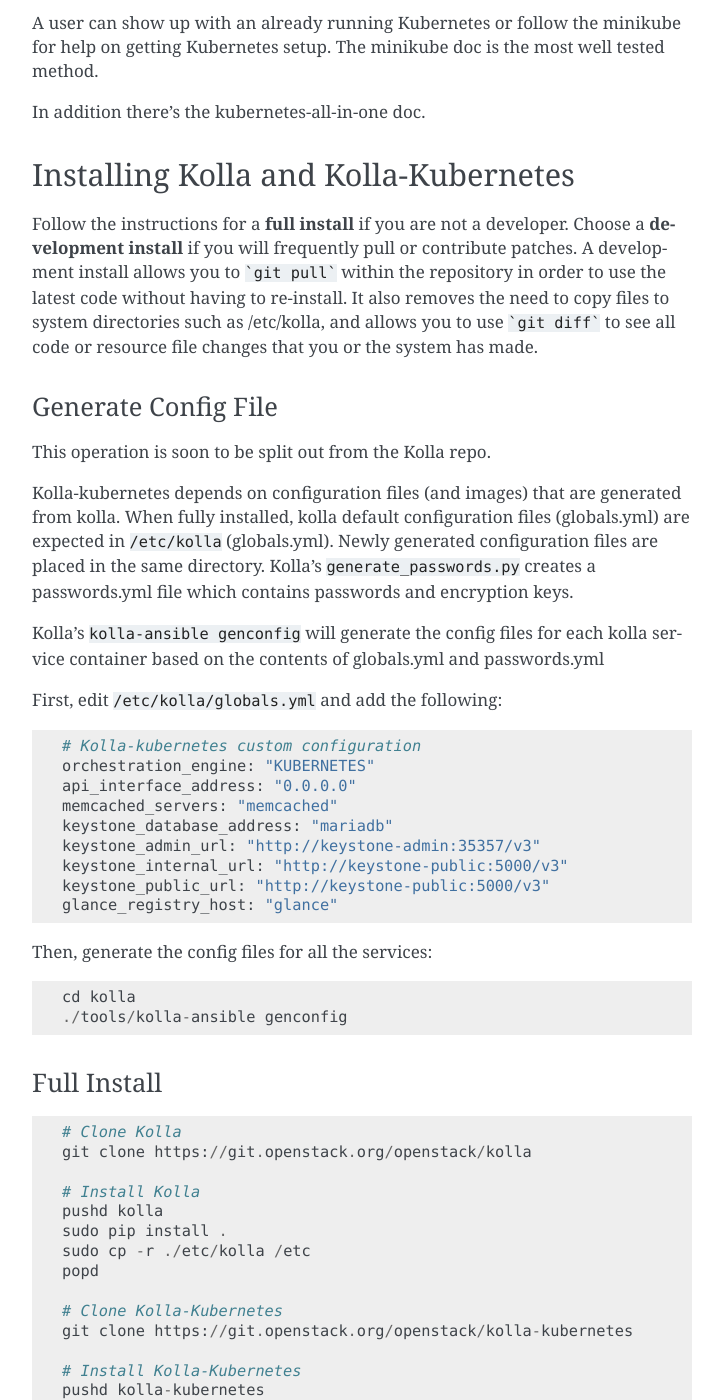
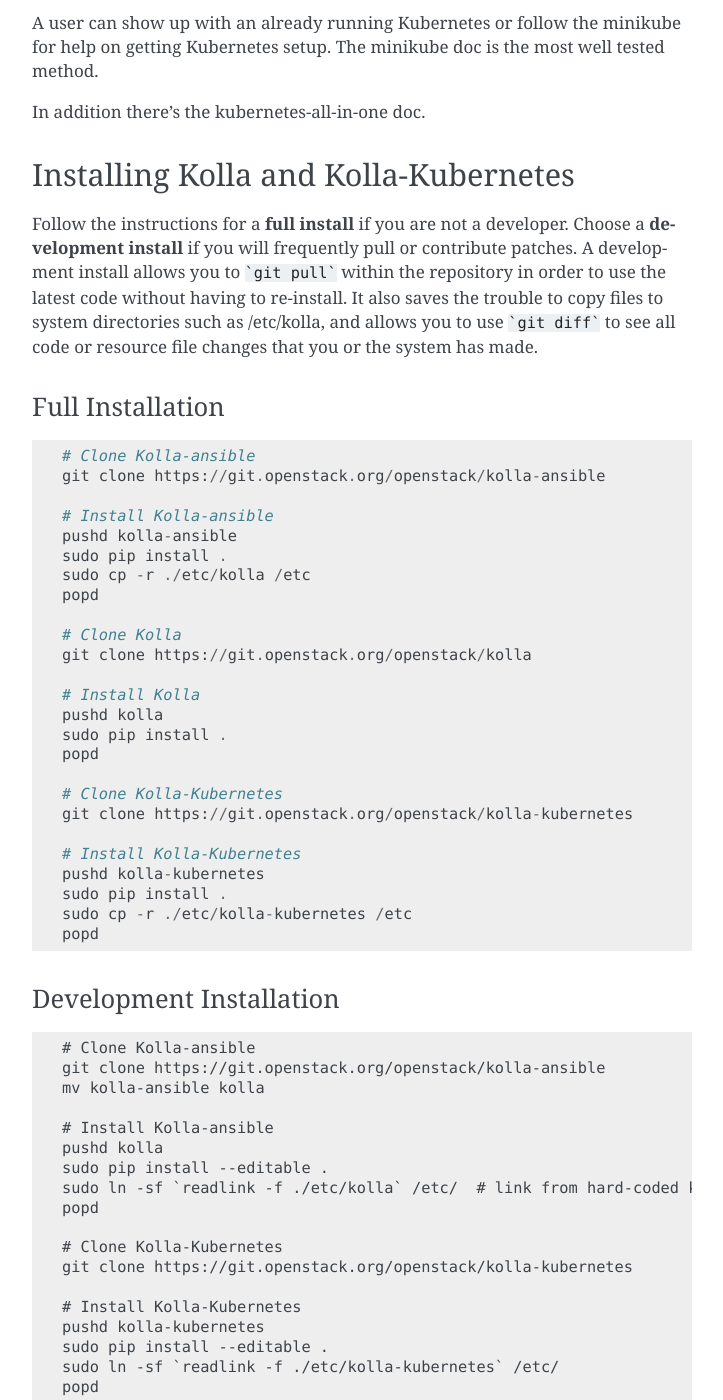
Before and after one commit to openstack-archive/kolla-kubernetes, a Sphinx documentation site: the page built from doc/source/host-setup.rst, in a window 1280 px wide and 1400 px high, scrolled down 1769 px. Shown: the whole window, without its empty margins (388-1111 px from the left). Built offline with Sphinx 7.4.7, drawn with Linux system fonts in a browser that asks for light colours; pages that are not in the unit, such as notebooks, are missing from menus; some of the changed text lies outside the part shown.

Commit message:
Fix different repo issue for documentation
The kolla has been seperated to two different repo kolla and kolla-ansible,
the documentation in kolla-kubernetes needs to be update.

TrivialFix

Change-Id: I3a6fc7d66ec261d33f842cfc437642d27c4c061e

````diff
--- a/doc/source/host-setup.rst
+++ b/doc/source/host-setup.rst
@@ -90,25 +90,90 @@ Follow the instructions for a **full install** if you are not a developer.
 Choose a **development install** if you will frequently pull or contribute
 patches.  A development install allows you to ```git pull``` within the
 repository in order to use the latest code without having to re-install.  It
-also removes the need to copy files to system directories such as /etc/kolla,
+also saves the trouble to copy files to system directories such as /etc/kolla,
 and allows you to use ```git diff``` to see all code or resource file changes
 that you or the system has made.
+
+Full Installation
+-----------------
+
+::
+
+    # Clone Kolla-ansible
+    git clone https://git.openstack.org/openstack/kolla-ansible
+
+    # Install Kolla-ansible
+    pushd kolla-ansible
+    sudo pip install .
+    sudo cp -r ./etc/kolla /etc
+    popd
+
+    # Clone Kolla
+    git clone https://git.openstack.org/openstack/kolla
+
+    # Install Kolla
+    pushd kolla
+    sudo pip install .
+    popd
+
+    # Clone Kolla-Kubernetes
+    git clone https://git.openstack.org/openstack/kolla-kubernetes
+
+    # Install Kolla-Kubernetes
+    pushd kolla-kubernetes
+    sudo pip install .
+    sudo cp -r ./etc/kolla-kubernetes /etc
+    popd
+
+Development Installation
+------------------------
+
+::
+
+    # Clone Kolla-ansible
+    git clone https://git.openstack.org/openstack/kolla-ansible
+    mv kolla-ansible kolla
+
+    # Install Kolla-ansible
+    pushd kolla
+    sudo pip install --editable .
+    sudo ln -sf `readlink -f ./etc/kolla` /etc/  # link from hard-coded kolla-ansible path
+    popd
+
+    # Clone Kolla-Kubernetes
+    git clone https://git.openstack.org/openstack/kolla-kubernetes
+
+    # Install Kolla-Kubernetes
+    pushd kolla-kubernetes
+    sudo pip install --editable .
+    sudo ln -sf `readlink -f ./etc/kolla-kubernetes` /etc/
+    popd
+
+.. NOTE::
+  - Ansible commands (e.g. kolla-ansible) targeting the local machine require
+    sudo because ansible creates ``/etc/.ansible_*`` and
+    ``/etc/kolla/<service>`` files which require root permissions.
+  - Executing local versions of kolla tools ``./tools/kolla-ansible`` instead
+    of from the system path, will locate resource files from relative locations
+    instead of system locations.
+  - The development install will also work with Python virtual environments.
 
 Generate Config File
 --------------------
 
-This operation is soon to be split out from the Kolla repo.
+This operation has been split out from the Kolla repo.
 
 Kolla-kubernetes depends on configuration files (and images) that are generated
-from kolla.  When fully installed, kolla default configuration files
-(globals.yml) are expected in ``/etc/kolla`` (globals.yml).  Newly generated
-configuration files are placed in the same directory.  Kolla's
-``generate_passwords.py`` creates a passwords.yml file which contains passwords
-and encryption keys.
+from kolla-ansible (and kolla).  When fully installed, kolla-ansible default
+configuration files (globals.yml and passwords.yml) are expected in ``/etc/kolla``.
+Newly generated configuration files are placed in the same directory.
+Kolla-ansible's ``generate_passwords.py`` generates passwords and populates the
+already existing passwords.yml file (copied from kolla-ansible/etc/kolla to
+/etc/kolla) which contains passwords and encryption keys.
 
-Kolla's ``kolla-ansible genconfig`` will generate the
+Kolla-ansible's ``kolla-ansible genconfig`` will generate the
 config files for each kolla service container based on the contents of
-globals.yml and passwords.yml
+globals.yml and passwords.yml.
 
 First, edit ``/etc/kolla/globals.yml`` and add the following::
 
@@ -124,65 +189,8 @@ First, edit ``/etc/kolla/globals.yml`` and add the following::
 
 Then, generate the config files for all the services::
 
-  cd kolla
+  cd kolla-ansible
   ./tools/kolla-ansible genconfig
-
-Full Install
-------------
-
-::
-
-    # Clone Kolla
-    git clone https://git.openstack.org/openstack/kolla
-
-    # Install Kolla
-    pushd kolla
-    sudo pip install .
-    sudo cp -r ./etc/kolla /etc
-    popd
-
-    # Clone Kolla-Kubernetes
-    git clone https://git.openstack.org/openstack/kolla-kubernetes
-
-    # Install Kolla-Kubernetes
-    pushd kolla-kubernetes
-    sudo pip install .
-    sudo cp -r ./etc/kolla-kubernetes /etc
-    popd
-
-
-Development Install
--------------------
-
-::
-
-    # Clone Kolla
-    git clone https://git.openstack.org/openstack/kolla
-
-    # Install Kolla
-    pushd kolla
-    sudo pip install --editable .
-    sudo ln -sf `readlink -f ./etc/kolla` /etc/  # link from hard-coded kolla path
-    popd
-
-    # Clone Kolla-Kubernetes
-    git clone https://git.openstack.org/openstack/kolla-kubernetes
-
-    # Install Kolla-Kubernetes
-    pushd kolla-kubernetes
-    sudo pip install --editable .
-    popd
-
-
-.. NOTE::
-  - Ansible commands (e.g. kolla-ansible) targeting the local machine require
-    sudo because ansible creates ``/etc/.ansible_*`` and
-    ``/etc/kolla/<service>`` files which require root permissions.
-  - Executing local versions of kolla tools ``./tools/kolla-ansible`` instead
-    of from the system path, will locate resource files from relative locations
-    instead of system locations.
-  - The development install will also work with Python virtual environments.
-
 
 Building Kolla Containers
 =========================
--- a/doc/source/multi-node.rst
+++ b/doc/source/multi-node.rst
@@ -70,7 +70,7 @@ the kolla images to your docker registry.
 ::
 
   # Generate the kolla configurations
-  pushd kolla
+  pushd kolla-ansible
   sudo ./tools/generate_passwords.py  # (Optional: will overwrite)
   sudo ./tools/kolla-ansible genconfig
   popd
--- a/doc/source/quickstart.rst
+++ b/doc/source/quickstart.rst
@@ -1,7 +1,7 @@
 .. quickstart:
 
 =================================
-Kolla Kubernetes Quickstart Guide
+Kolla-Kubernetes Quickstart Guide
 =================================
 
 Configure Kolla-Kubernetes
@@ -27,7 +27,7 @@ Then, generate the Kolla configuration files:
 ::
 
     # Generate Kolla Configuration Files
-    pushd kolla
+    pushd kolla-ansible
     sudo ./tools/generate_passwords.py
     sudo ./tools/kolla-ansible genconfig
     popd
````
